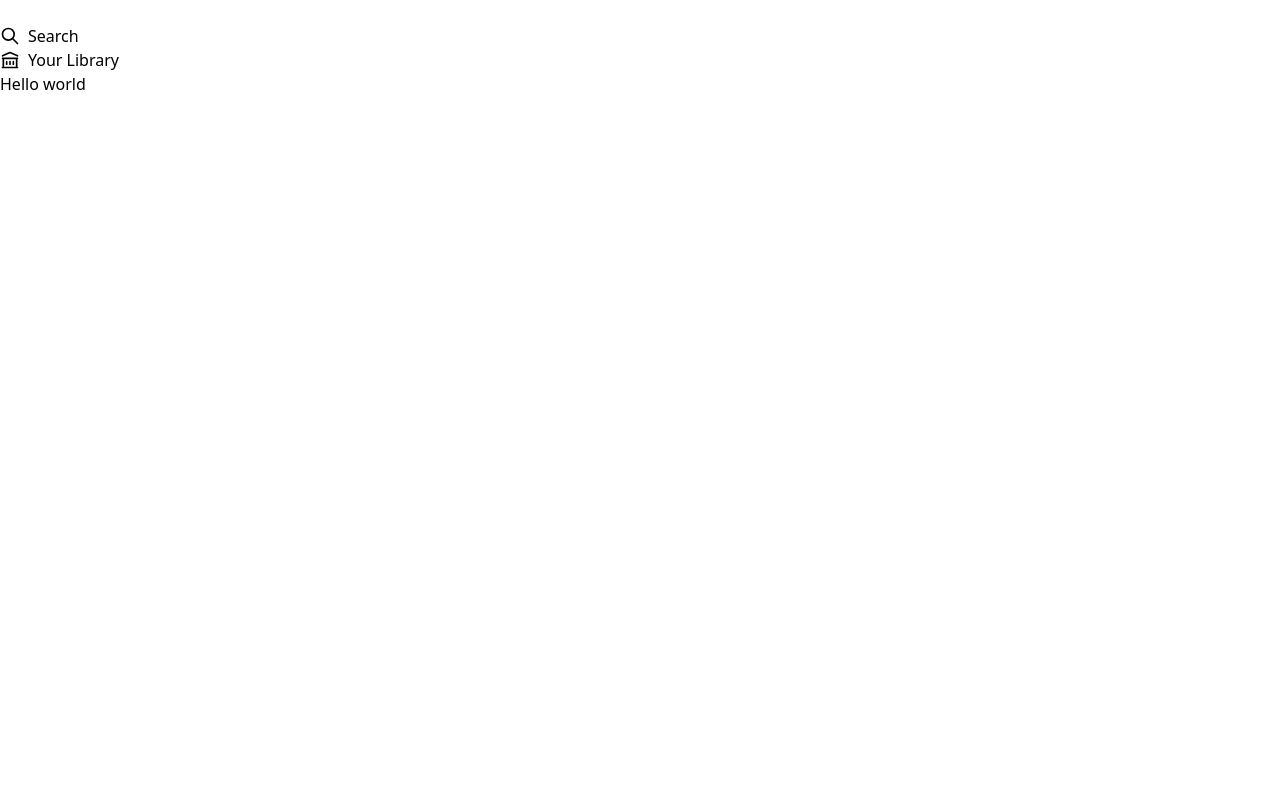
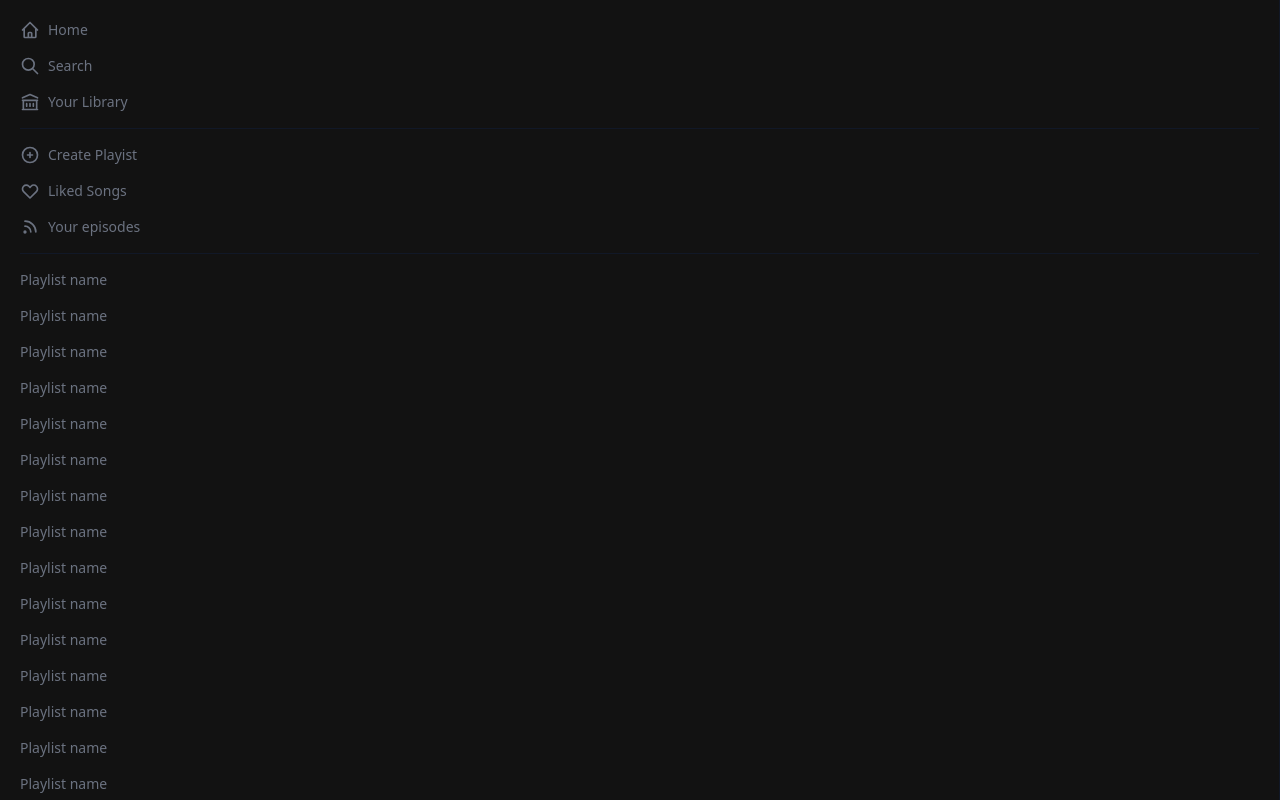
Before and after one commit to AkshayBenny/one_store_mern, a Next.js app in the folder spotify-clone/: page / in a window 1280 px wide. Built offline with nearby package versions, Linux system fonts and the light colour scheme.

Commit message:
sidebade setup

```diff
--- /dev/null
+++ b/spotify-clone/components/Login.js
@@ -0,0 +1,7 @@
+import React from 'react';
+
+function Login() {
+  return <div></div>;
+}
+
+export default Login;
--- a/spotify-clone/components/Sidebar.js
+++ b/spotify-clone/components/Sidebar.js
@@ -4,12 +4,14 @@ import {
   SearchIcon,
   LibraryIcon,
   PlusCircleIcon,
+  RssIcon,
+  HeartIcon,
 } from '@heroicons/react/outline';
 
 function Sidebar() {
   return (
-    <div>
-      <div>
+    <div className='text-gray-500 bg-[#121212] p-5 text-sm border-r border-gray-900 '>
+      <div className='space-y-4'>
         <button className='flex items-center justify-center space-x-2 hover:text-white'>
           <HomeIcon className='h-5 w-5' />
           <p>Home</p>
@@ -22,6 +24,67 @@ function Sidebar() {
           <LibraryIcon className='h-5 w-5' />
           <p>Your Library</p>
         </button>
+        <hr className='border-t-[0.1px] border-gray-900' />
+
+        <button className='flex items-center justify-center space-x-2 hover:text-white'>
+          <PlusCircleIcon className='h-5 w-5' />
+          <p>Create Playist</p>
+        </button>
+        <button className='flex items-center justify-center space-x-2 hover:text-white'>
+          <HeartIcon className='h-5 w-5' />
+          <p>Liked Songs</p>
+        </button>
+        <button className='flex items-center justify-center space-x-2 hover:text-white'>
+          <RssIcon className='h-5 w-5' />
+          <p>Your episodes</p>
+        </button>
+        <hr className='border-t-[0.1px] border-gray-900' />
+
+        <p className='cursor-pointer hover:text-white'>Playlist name</p>
+        <p className='cursor-pointer hover:text-white'>Playlist name</p>
+        <p className='cursor-pointer hover:text-white'>Playlist name</p>
+        <p className='cursor-pointer hover:text-white'>Playlist name</p>
+        <p className='cursor-pointer hover:text-white'>Playlist name</p>
+        <p className='cursor-pointer hover:text-white'>Playlist name</p>
+        <p className='cursor-pointer hover:text-white'>Playlist name</p>
+        <p className='cursor-pointer hover:text-white'>Playlist name</p>
+        <p className='cursor-pointer hover:text-white'>Playlist name</p>
+        <p className='cursor-pointer hover:text-white'>Playlist name</p>
+        <p className='cursor-pointer hover:text-white'>Playlist name</p>
+        <p className='cursor-pointer hover:text-white'>Playlist name</p>
+        <p className='cursor-pointer hover:text-white'>Playlist name</p>
+        <p className='cursor-pointer hover:text-white'>Playlist name</p>
+        <p className='cursor-pointer hover:text-white'>Playlist name</p>
+        <p className='cursor-pointer hover:text-white'>Playlist name</p>
+        <p className='cursor-pointer hover:text-white'>Playlist name</p>
+        <p className='cursor-pointer hover:text-white'>Playlist name</p>
+        <p className='cursor-pointer hover:text-white'>Playlist name</p>
+        <p className='cursor-pointer hover:text-white'>Playlist name</p>
+        <p className='cursor-pointer hover:text-white'>Playlist name</p>
+        <p className='cursor-pointer hover:text-white'>Playlist name</p>
+        <p className='cursor-pointer hover:text-white'>Playlist name</p>
+        <p className='cursor-pointer hover:text-white'>Playlist name</p>
+        <p className='cursor-pointer hover:text-white'>Playlist name</p>
+        <p className='cursor-pointer hover:text-white'>Playlist name</p>
+        <p className='cursor-pointer hover:text-white'>Playlist name</p>
+        <p className='cursor-pointer hover:text-white'>Playlist name</p>
+        <p className='cursor-pointer hover:text-white'>Playlist name</p>
+        <p className='cursor-pointer hover:text-white'>Playlist name</p>
+        <p className='cursor-pointer hover:text-white'>Playlist name</p>
+        <p className='cursor-pointer hover:text-white'>Playlist name</p>
+        <p className='cursor-pointer hover:text-white'>Playlist name</p>
+        <p className='cursor-pointer hover:text-white'>Playlist name</p>
+        <p className='cursor-pointer hover:text-white'>Playlist name</p>
+        <p className='cursor-pointer hover:text-white'>Playlist name</p>
+        <p className='cursor-pointer hover:text-white'>Playlist name</p>
+        <p className='cursor-pointer hover:text-white'>Playlist name</p>
+        <p className='cursor-pointer hover:text-white'>Playlist name</p>
+        <p className='cursor-pointer hover:text-white'>Playlist name</p>
+        <p className='cursor-pointer hover:text-white'>Playlist name</p>
+        <p className='cursor-pointer hover:text-white'>Playlist name</p>
+        <p className='cursor-pointer hover:text-white'>Playlist name</p>
+        <p className='cursor-pointer hover:text-white'>Playlist name</p>
+        <p className='cursor-pointer hover:text-white'>Playlist name</p>
       </div>
     </div>
   );
--- a/spotify-clone/pages/index.tsx
+++ b/spotify-clone/pages/index.tsx
@@ -4,13 +4,15 @@ import Sidebar from '../components/Sidebar';
 
 export default function Home() {
   return (
-    <div className=''>
+    <div className='bg-black h-screen overflow-hidden'>
       <Head>
         <title>Spotify Clone</title>
         <link rel='icon' href='/favicon.ico' />
       </Head>
-      <Sidebar />
-      <h1>Hello world</h1>
+      <main>
+        <Sidebar />
+      </main>
+      <div></div>
     </div>
   );
 }
```
